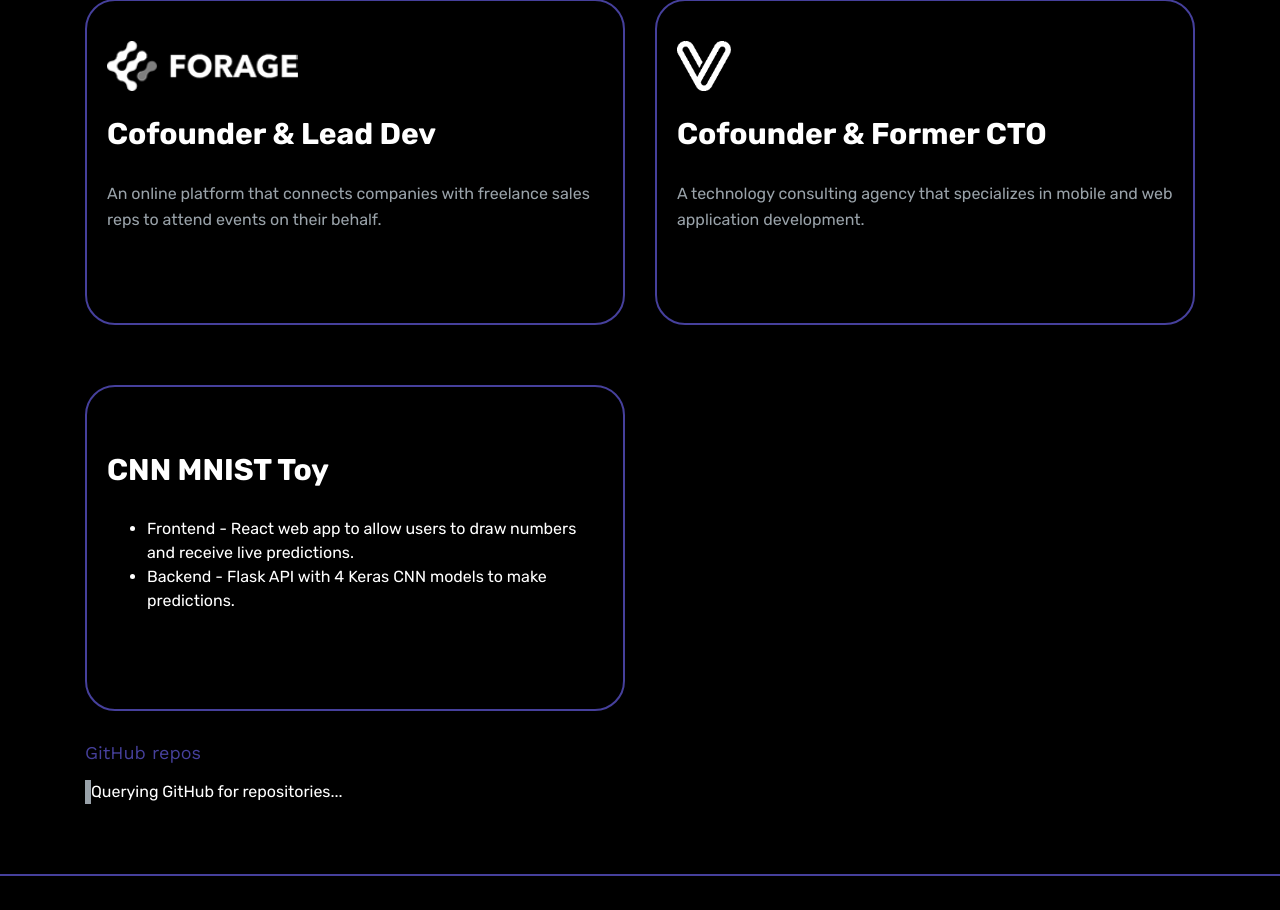
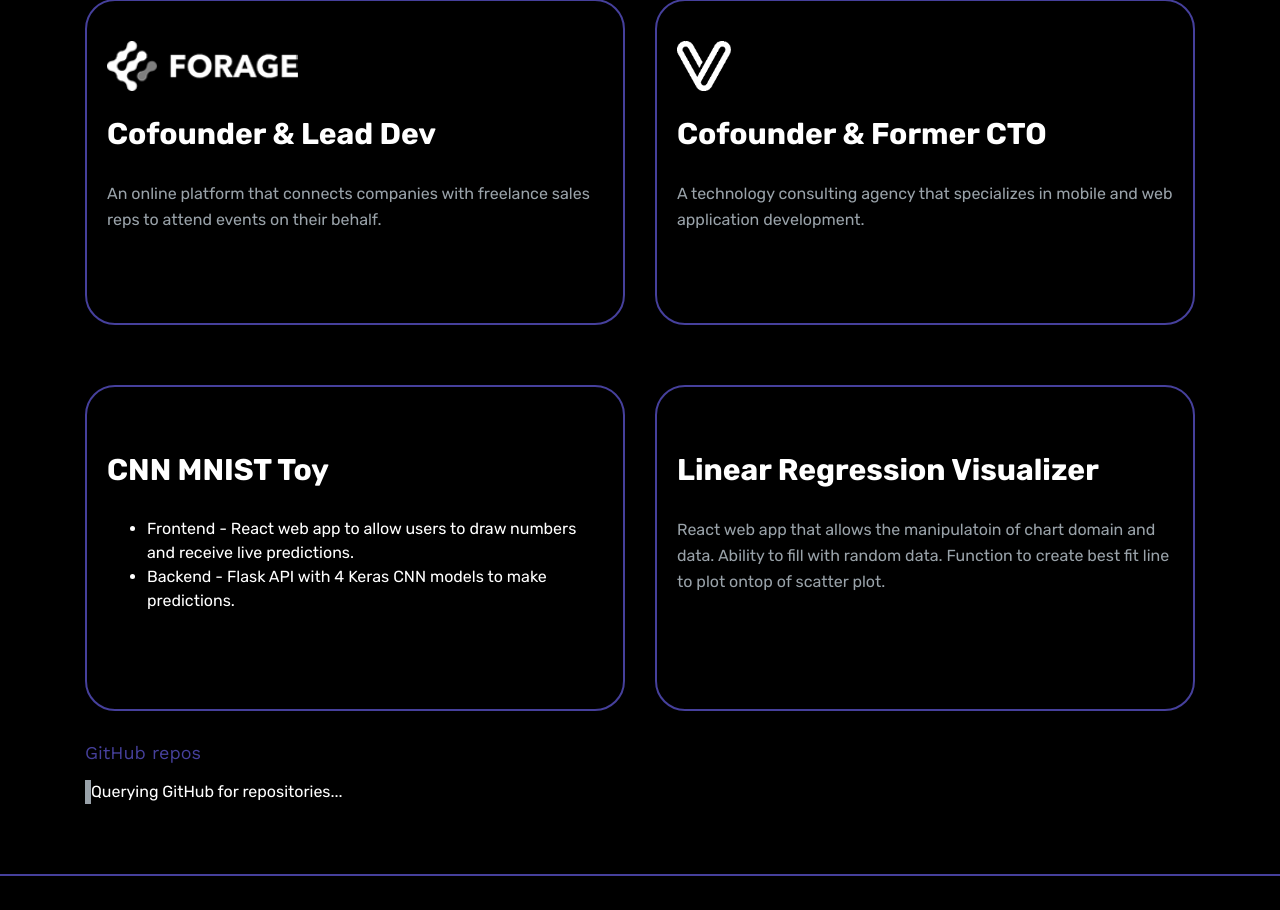
Before and after one commit to bendevera/Personal-Website, a Flask app: page /portfolio in a window 1280 px wide. Shown: the part 275-1185 px from the top of the page. Run offline with Flask 2, Linux system fonts and the light colour scheme; some libraries are stand-ins or nearby versions.

Commit message:
Added LRV to portflolio

```diff
--- a/app/templates/portfolio.html
+++ b/app/templates/portfolio.html
@@ -31,6 +31,13 @@
               </ul>
             </a>
           </div>
+          <div class="col-xs-12 col-md-6">
+            <a href="https://regression-visualizer.herokuapp.com/" target="_blank" class="service_box wow fadeInRight" data-wow-duration=".5s" data-wow-delay="0s">
+              <!-- <img src="/static/images/varfaj.png" height="50" alt=""> -->
+              <h2 class="portfolio-mnist-heading">Linear Regression Visualizer</h2>
+              <p>React web app that allows the manipulatoin of chart domain and data. Ability to fill with random data. Function to create best fit line to plot ontop of scatter plot.</p>
+            </a>
+          </div>
         </div>
         <h3>GitHub repos</h3>
         <div id="github-projects" class="row">
```
